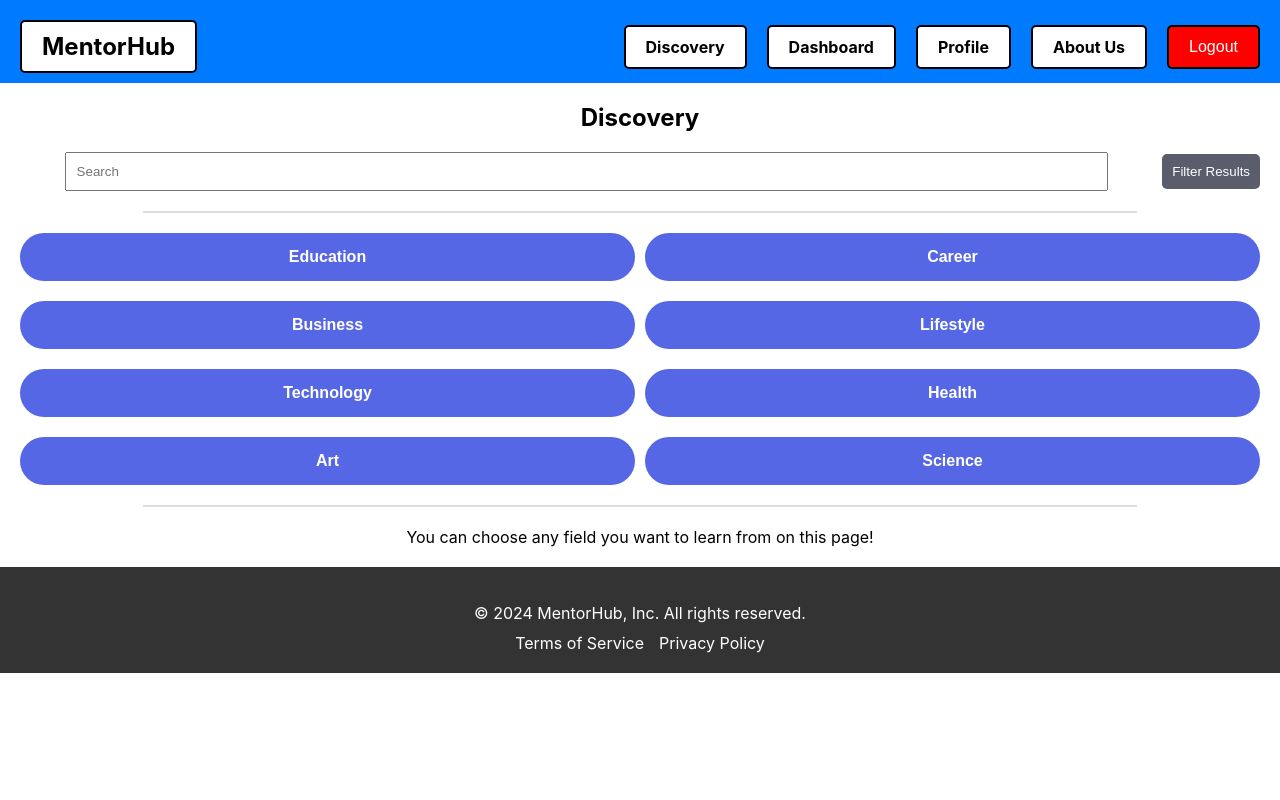
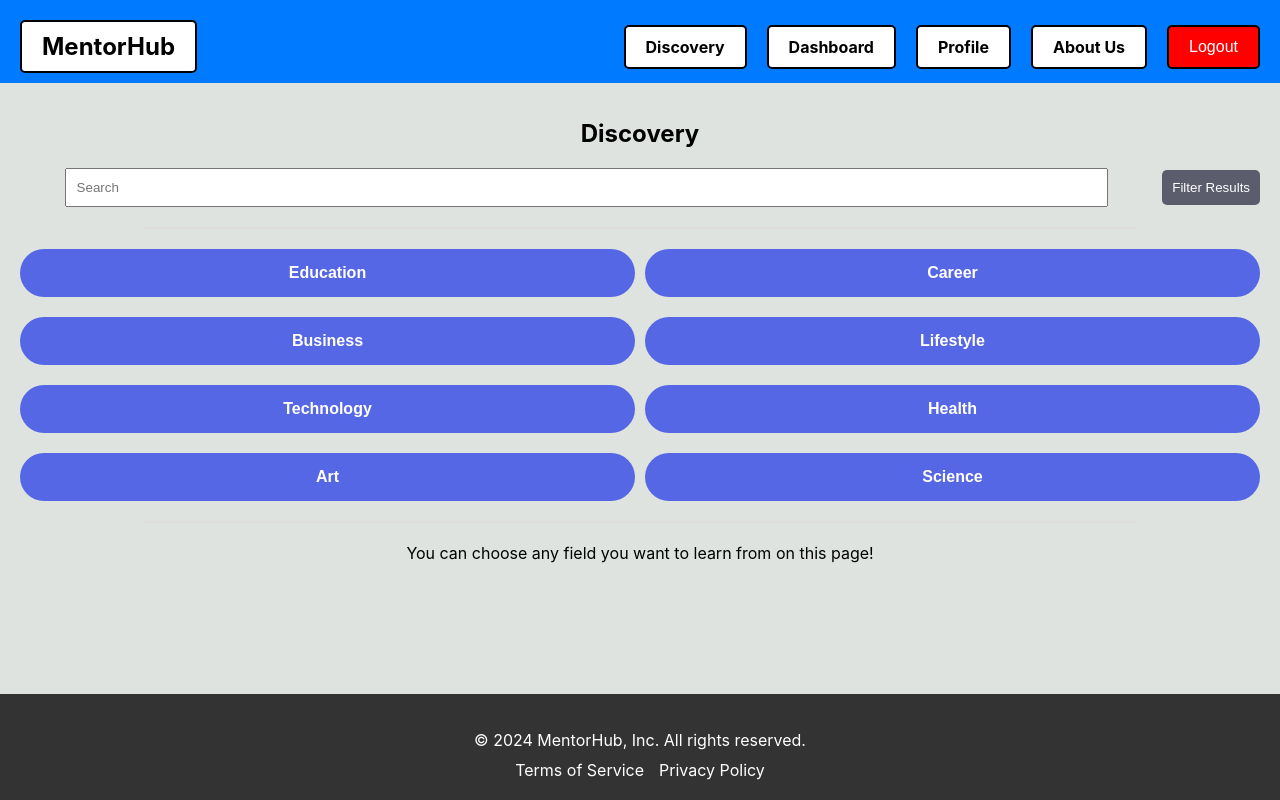
Before and after one commit to aarshrpatel/MentorHub, a React (Create React App) app in the folder frontend/: page /discovery in a window 1280 px wide. Built offline with nearby package versions, Linux system fonts and the light colour scheme; no server answers.

Commit message:
update discover page to look better

```diff
--- a/frontend/src/pages/DiscoveryPage.js
+++ b/frontend/src/pages/DiscoveryPage.js
@@ -25,10 +25,9 @@ const DiscoveryPage = () => {
   };
 
   return (
-    <>
-    <div>
+    <div style={{ background: '#DEE3E0', display: 'flex', flexDirection: 'column', minHeight: '100vh' }}>
       <NavBar />
-      <div style={{ textAlign: 'center', margin: '20px' }}>
+      <div style={{ textAlign: 'center', margin: '20px', flex: '1' }}>
         <h1 style={{ marginBottom: '20px', fontSize: '24px', fontWeight: 'bold' }}>Discovery</h1>
         <div style={{ marginBottom: '20px', display: 'flex', justifyContent: 'space-between', alignItems: 'center' }}>
           <div style={{ flex: '1', marginRight: '10px' }}>
@@ -76,9 +75,8 @@ const DiscoveryPage = () => {
         <hr style={{ margin: '20px auto', width: '80%', border: '1px solid #ddd' }} />
         <div style={{ textAlign: 'center', marginTop: '20px' }}>You can choose any field you want to learn from on this page!</div>
       </div>
+      <Footer />
     </div>
-    <Footer />
-    </>
   );
 };
 
```
